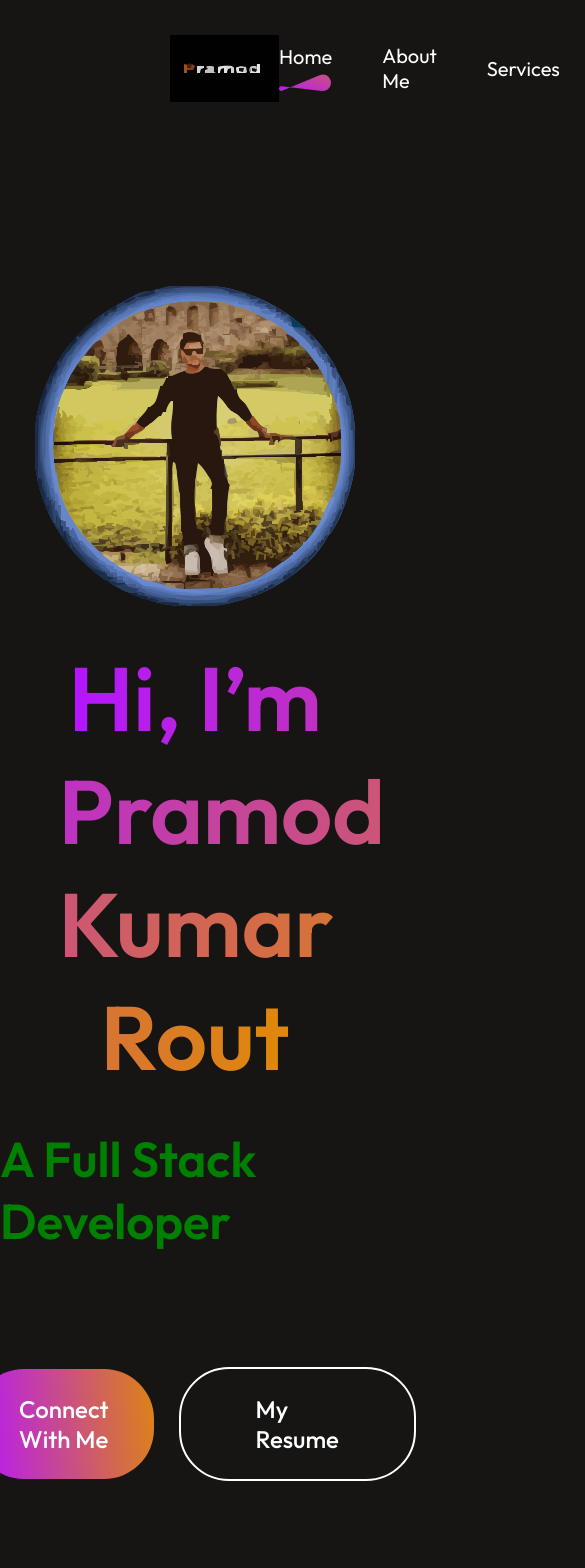
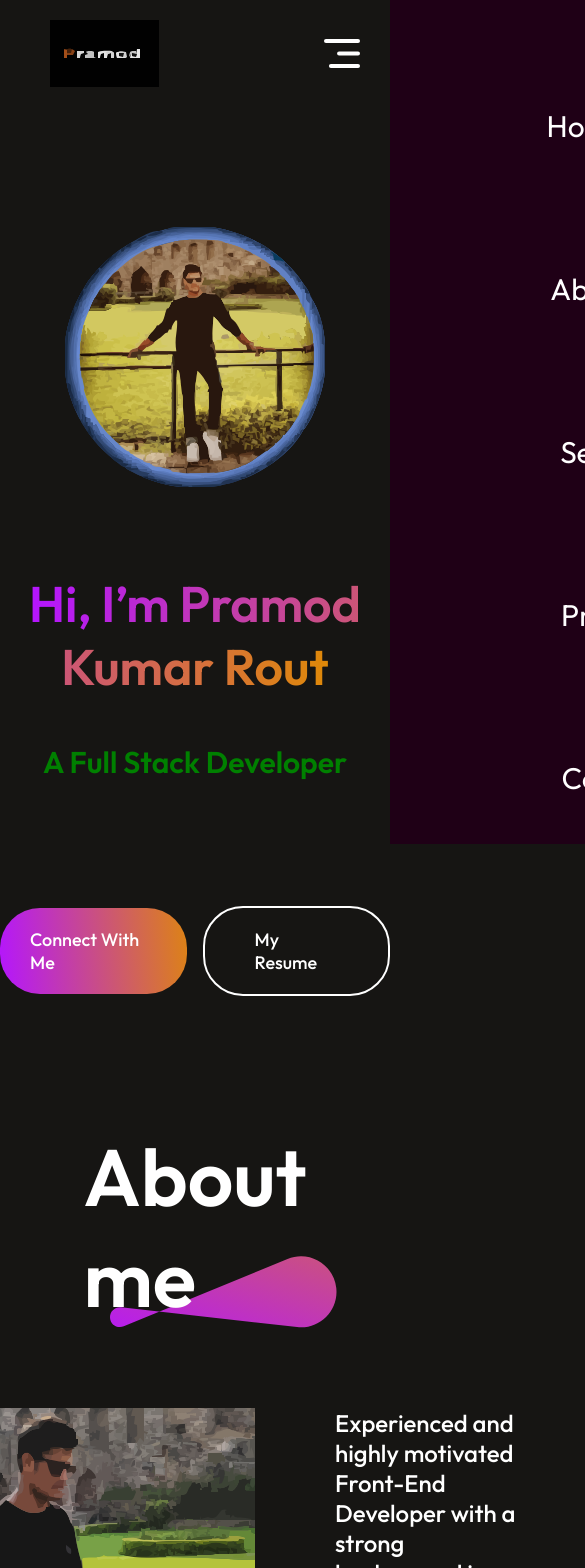
Before and after one commit to pramodkumarrout/pramodkumarroutportfolio, a React (Vite) app: page / in a window 390 px wide. Shown: the top 1568 px of the page, 585 px wide, since content can reach past the window. Built offline with nearby package versions, Linux system fonts and the light colour scheme.

Commit message:
responsive the nav and hero section with 768px resolution

```diff
--- a/src/Components/Hero/Hero.css
+++ b/src/Components/Hero/Hero.css
@@ -60,3 +60,35 @@
 .hero-resume:hover{
     border-color: #b415ff;
 }
+
+@media(max-width:768px) {
+     .hero img {
+        margin-top: 120px;
+        width: 260px;
+     }
+     .hero h1 {
+           margin-top: 50px;
+           width: 90%;
+           font-size: 50px;
+     }
+     .hero p {
+          width: auto;
+          font-size: 30px;
+          margin: 10px 0px;
+     }
+     .hero-action {
+          gap: 16px;
+          font-size: 18px;
+          font-weight: 500;
+          margin-bottom: 50px;
+     }
+     .hero-connect {
+          padding: 20px 30px;
+          border-radius: 40px;
+     }
+     .hero-resume {
+          padding: 20px 50px;
+          border-radius: 40px;
+     }
+
+}
--- a/src/Components/Navbar/Navbar.css
+++ b/src/Components/Navbar/Navbar.css
@@ -43,3 +43,53 @@
       text-decoration: none;
       color: #fff;
 }
+
+.nav-mob-close {
+      display: none;
+}
+
+.nav-mob-open {
+      display: none;
+}
+
+@media(max-width:768px) {
+     .navbar{
+           margin: 20px 50px;
+     }
+     .nav-connect {
+           display: none;
+     }
+     .nav-mob-open {
+           display: block;
+           position: fixed;
+           right: 30px;
+     }
+     .nav-mob-close {
+           display: block;
+           position: relative;
+           top: 30px;
+           left: 290px;
+           width: 30px;
+
+     }
+     .nav-menu {
+           position: fixed;
+           flex-direction: column;
+           align-items: start;
+           top: 0;
+           gap: 30px;
+           background-color: #1f0016;
+           width: 350px;
+           height: 100%;
+           z-index: 2;
+           transition: right 0.5s;
+           right: -350px;
+     }
+     .nav-menu li {
+           font-size: 30px;
+           padding-left: 100px;
+           flex-direction: row;
+           gap: 20px;
+
+     }
+}
--- a/src/Components/Navbar/Navbar.jsx
+++ b/src/Components/Navbar/Navbar.jsx
@@ -1,18 +1,33 @@
 import React, {useState} from 'react';
+import {useRef} from 'react';
 import AnchorLink from 'react-anchor-link-smooth-scroll';
 import './Navbar.css';
 import logo from '..//../assets/logo.svg';
 import underline from '../../assets/nav_underline.svg';
+import menu_open from '../../assets/menu_open.svg';
+import menu_close from '../../assets/menu_close.svg';
+
 
 
 const Navbar = () => {
 
   const [menu,setMenu] = useState("home");
+  const menuRef = useRef();
+
+  const openMenu = () => {
+     menuRef.current.style.right= "0";
+  }
+
+  const closeMenu = () => {
+     menuRef.current.style.right= "-350px";
+  }
 
   return (
     <div className = 'navbar'>
        <img src = {logo} alt = "" />
-       <ul className = "nav-menu">
+       <img src={menu_open} onClick= {openMenu} alt="" className="nav-mob-open" />
+       <ul ref= {menuRef} className = "nav-menu">
+        <img src= {menu_close} onClick= {closeMenu} alt="" className="nav-mob-close" />
         <li><AnchorLink className='anchor-link' href='#home'>  <p onClick={()=>setMenu("home")}> Home </p> </AnchorLink> {menu==="home"?<img src={underline} alt='' />:<></>} </li>
         <li> <AnchorLink className='anchor-link' offset={50} href='#about'> <p onClick={()=>setMenu("about")}>About Me </p> </AnchorLink> {menu==="about"?<img src={underline} alt='' />:<></>} </li>
         <li> <AnchorLink className='anchor-link' offset={50} href='#services'> <p onClick={()=>setMenu("services")}>Services </p> </AnchorLink>  {menu==="services"?<img src={underline} alt='' />:<></>} </li>
```
